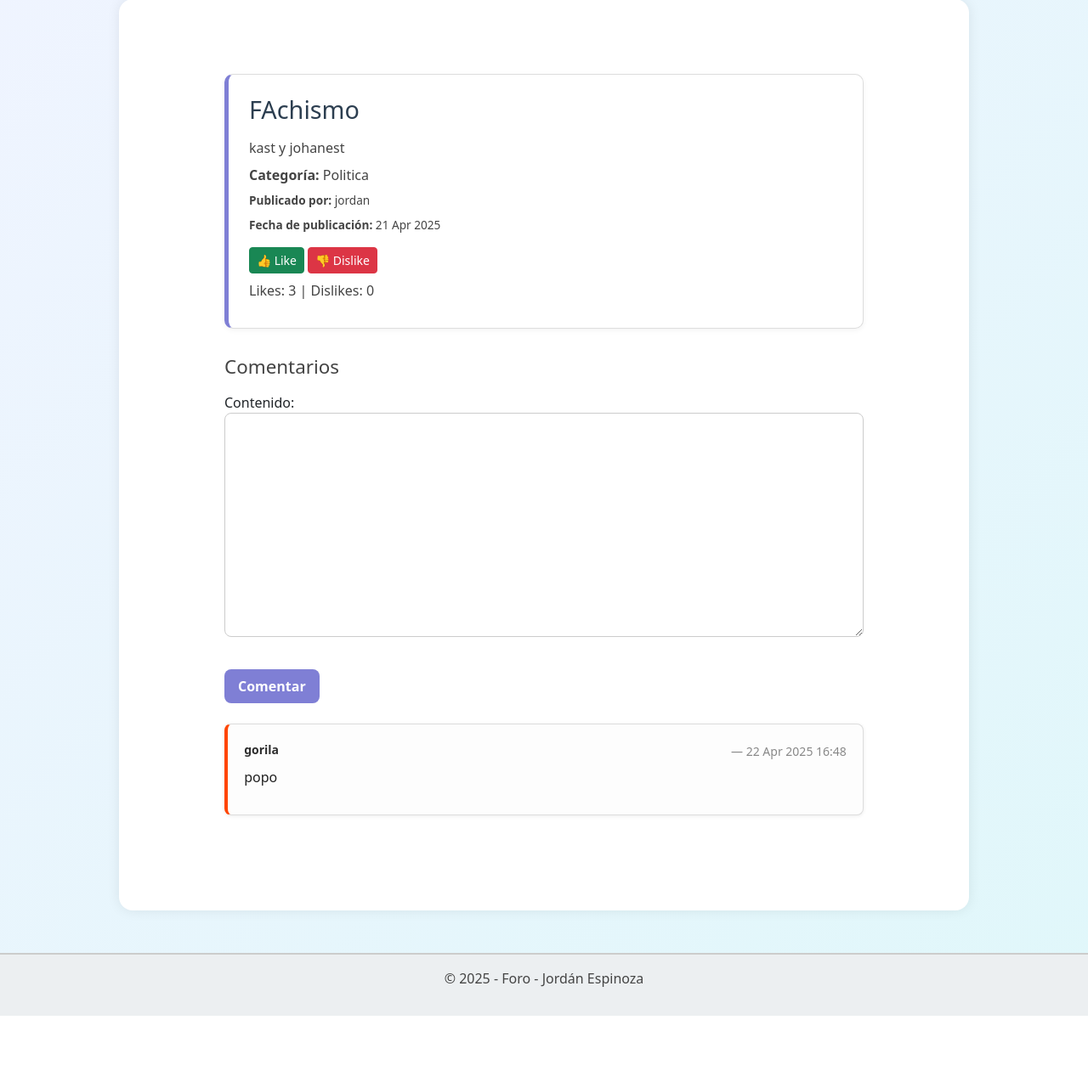
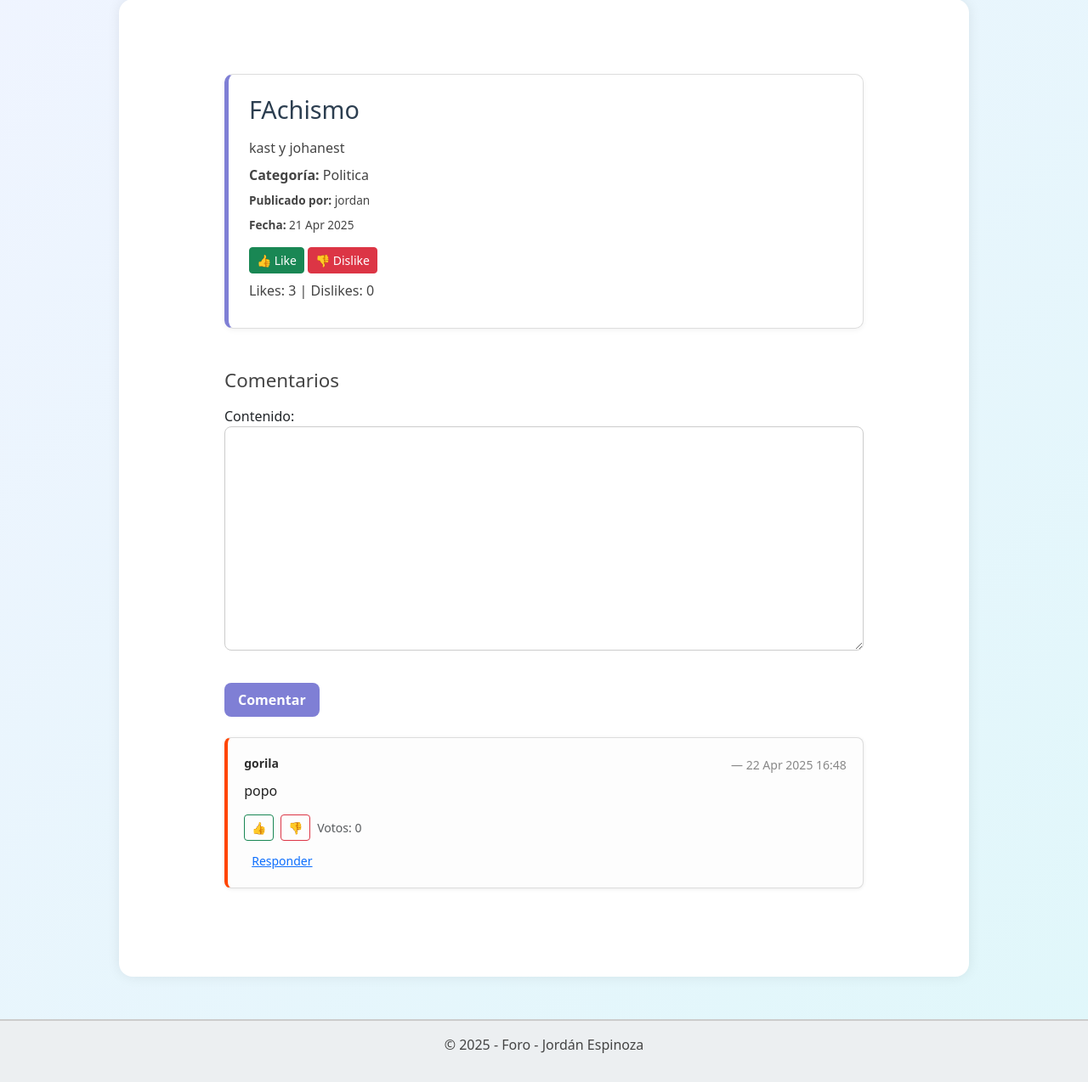
Before and after one commit to kratosjor/foro, a Django app: page /foro/publicaciones/detalle/14 in a window 1280 px wide. Shown: the part 121-1395 px from the top of the page at 85% size. Before the commit the page ends 1317 px from the top, so only its background shows below. Run offline with Django 5.2, Linux system fonts and the light colour scheme; a user stored in the database is signed in; data comes from the database, SQL or seed files in the repository; both versions use the stored data as it was after the commit.

Commit message:
comentar y votar

```diff
--- a/foro_aplicacion/templates/publicaciones/detalle.html
+++ b/foro_aplicacion/templates/publicaciones/detalle.html
@@ -1,4 +1,6 @@
 {% extends 'template_base.html' %}
+{% load foro_tags %}
+
 
 {% block title_page %}
     <title>{{ publicacion.titulo }} | Foro</title>
@@ -11,7 +13,7 @@
         <p class="contenido">{{ publicacion.cuerpo }}</p>
         <p class="categoria"><strong>Categoría:</strong> {{ publicacion.categoria.nombre }}</p>
         <p class="autor"><strong>Publicado por:</strong> {{ publicacion.usuario.username }}</p>
-        <p class="fecha"><strong>Fecha de publicación:</strong> {{ publicacion.fecha_creacion|date:"d M Y" }}</p>
+        <p class="fecha"><strong>Fecha:</strong> {{ publicacion.fecha_creacion|date:"d M Y" }}</p>
 
         {% if user.is_authenticated %}
         <div class="votos mt-3">
@@ -20,23 +22,19 @@
                 <input type="hidden" name="valor" value="1">
                 <button type="submit" class="btn btn-success btn-sm">👍 Like</button>
             </form>
-
             <form method="post" action="{% url 'crear_voto' publicacion.id %}" style="display:inline;">
                 {% csrf_token %}
                 <input type="hidden" name="valor" value="-1">
                 <button type="submit" class="btn btn-danger btn-sm">👎 Dislike</button>
             </form>
-
-            <p class="mt-2">
-                Likes: {{ likes }} | Dislikes: {{ dislikes }}
-            </p>
+            <p class="mt-2">Likes: {{ likes }} | Dislikes: {{ dislikes }}</p>
         </div>
         {% else %}
             <p class="mt-2">Inicia sesión para votar.</p>
         {% endif %}
     </div>
 
-    <div class="comentarios-section">
+    <div class="comentarios-section mt-5">
         <h2>Comentarios</h2>
 
         {% if user.is_authenticated %}
@@ -49,47 +47,82 @@
             <p class="info-login">Debes <a href="{% url 'login' %}">iniciar sesión</a> para comentar.</p>
         {% endif %}
 
-        <div class="lista-comentarios">
+        <div class="lista-comentarios mt-4">
         {% for comentario in comentarios %}
-            <div class="comentario-card fade-in">
+            <div class="comentario-card fade-in mb-3">
                 <div class="comentario-header">
                     <strong>{{ comentario.usuario.username }}</strong>
                     <span class="comentario-fecha">— {{ comentario.fecha_creacion|date:"d M Y H:i" }}</span>
                 </div>
                 <p class="comentario-texto">{{ comentario.contenido }}</p>
 
-                {% if user.is_authenticated and comentario.usuario == user %}
-                    <button type="button" class="btn btn-danger btn-sm" data-bs-toggle="modal" data-bs-target="#confirmarModal{{ comentario.id }}">
-                        Eliminar
-                    </button>
+                <!-- Votos comentario -->
+                {% if user.is_authenticated %}
+                <div class="d-flex gap-2 align-items-center">
+                    <form method="post" action="{% url 'votar_comentario' comentario.id %}">
+                        {% csrf_token %}
+                        <input type="hidden" name="valor" value="1">
+                        <button type="submit" class="btn btn-outline-success btn-sm">👍</button>
+                    </form>
+                    <form method="post" action="{% url 'votar_comentario' comentario.id %}">
+                        {% csrf_token %}
+                        <input type="hidden" name="valor" value="-1">
+                        <button type="submit" class="btn btn-outline-danger btn-sm">👎</button>
+                    </form>
+                    <span class="text-muted small">Votos: {{ comentario.votos.count }}</span>
+                </div>
+                {% endif %}
 
-                    <div class="modal fade" id="confirmarModal{{ comentario.id }}" tabindex="-1" aria-labelledby="exampleModalLabel" aria-hidden="true">
-                        <div class="modal-dialog">
-                            <div class="modal-content">
-                                <div class="modal-header">
-                                    <h5 class="modal-title">Confirmar eliminación</h5>
-                                    <button type="button" class="btn-close" data-bs-dismiss="modal" aria-label="Close"></button>
-                                </div>
-                                <div class="modal-body">
-                                    ¿Estás seguro de que deseas eliminar este comentario?
-                                </div>
-                                <div class="modal-footer">
-                                    <form method="post" action="{% url 'eliminar_comentario' comentario.pk %}">
-                                        {% csrf_token %}
-                                        <button type="submit" class="btn btn-danger">Sí, eliminar</button>
-                                    </form>
-                                    <button type="button" class="btn btn-secondary" data-bs-dismiss="modal">Cancelar</button>
-                                </div>
-                            </div>
-                        </div>
-                    </div>
+                <!-- Responder comentario -->
+                {% if user.is_authenticated %}
+                <button class="btn btn-link btn-sm mt-2" data-bs-toggle="collapse" data-bs-target="#respuestaForm{{ comentario.id }}">Responder</button>
+                <div id="respuestaForm{{ comentario.id }}" class="collapse">
+                    <form method="post">
+                        {% csrf_token %}
+                        {{ form.as_p }}
+                        <input type="hidden" name="comentario_padre_id" value="{{ comentario.id }}">
+                        <button type="submit" class="btn btn-secondary btn-sm">Enviar respuesta</button>
+                    </form>
+                </div>
                 {% endif %}
+
+                <!-- Mostrar respuestas -->
+{% with respuestas_por_comentario|get_item:comentario.id as respuestas %}
+{% if respuestas %}
+    <div class="ms-4 mt-3">
+        {% for respuesta in respuestas %}
+        <div class="comentario-card bg-light p-2 mb-2 rounded">
+            <strong>{{ respuesta.usuario.username }}</strong>
+            <span class="comentario-fecha small">— {{ respuesta.fecha_creacion|date:"d M Y H:i" }}</span>
+            <p class="comentario-texto">{{ respuesta.contenido }}</p>
+
+            {% if user.is_authenticated %}
+            <div class="d-flex gap-2 align-items-center">
+                <form method="post" action="{% url 'votar_comentario' respuesta.id %}">
+                    {% csrf_token %}
+                    <input type="hidden" name="valor" value="1">
+                    <button type="submit" class="btn btn-outline-success btn-sm">👍</button>
+                </form>
+                <form method="post" action="{% url 'votar_comentario' respuesta.id %}">
+                    {% csrf_token %}
+                    <input type="hidden" name="valor" value="-1">
+                    <button type="submit" class="btn btn-outline-danger btn-sm">👎</button>
+                </form>
+                <span class="text-muted small">Votos: {{ respuesta.votos.count }}</span>
+            </div>
+            {% endif %}
+        </div>
+        {% endfor %}
+    </div>
+{% endif %}
+{% endwith %}
+
+
             </div>
         {% empty %}
             <p>No hay comentarios todavía. Sé el primero en opinar.</p>
         {% endfor %}
         </div>
-
     </div>
 </div>
 
--- /dev/null
+++ b/foro_aplicacion/templatetags/foro_tags.py
@@ -0,0 +1,7 @@
+from django import template
+
+register = template.Library()
+
+@register.filter
+def get_item(dictionary, key):
+    return dictionary.get(key)
--- a/foro_aplicacion/urls.py
+++ b/foro_aplicacion/urls.py
@@ -29,6 +29,9 @@ urlpatterns = [
 
     #voto
     path('votar/<int:pk>/', crear_voto, name='crear_voto'),
+    path('comentarios/votar/<int:comentario_id>/', votar_comentario, name='votar_comentario'),
+
+
 
     #perfil
     path('perfil/<int:usuario_id>/', perfil_usuario, name='perfil_usuario'),
--- a/foro_aplicacion/views.py
+++ b/foro_aplicacion/views.py
@@ -138,14 +138,24 @@ class PublicacionDetailView(FormMixin, DetailView):
         context = super().get_context_data(**kwargs)
         publicacion = self.get_object()
 
-        # Comentarios
-        context['comentarios'] = Comentario.objects.filter(publicacion=publicacion).order_by('fecha_creacion')
+        # Comentarios principales (sin padre)
+        comentarios = Comentario.objects.filter(publicacion=publicacion, comentario_padre__isnull=True).order_by('fecha_creacion')
+        context['comentarios'] = comentarios
 
-        # Likes y Dislikes
+        # Diccionario de respuestas por ID
+        respuestas = Comentario.objects.filter(publicacion=publicacion, comentario_padre__isnull=False).order_by('fecha_creacion')
+        respuestas_por_comentario = {}
+        for respuesta in respuestas:
+            padre_id = respuesta.comentario_padre_id
+            respuestas_por_comentario.setdefault(padre_id, []).append(respuesta)
+
+        context['respuestas_por_comentario'] = respuestas_por_comentario
+
+        # Likes y Dislikes de la publicación
         context['likes'] = publicacion.votos.filter(valor=1).count()
         context['dislikes'] = publicacion.votos.filter(valor=-1).count()
 
-        # Formulario de comentarios
+        # Formulario de comentario
         if 'form' not in context:
             context['form'] = self.get_form()
 
@@ -162,6 +172,16 @@ class PublicacionDetailView(FormMixin, DetailView):
             comentario = form.save(commit=False)
             comentario.usuario = request.user
             comentario.publicacion = self.object
+
+            # Verifica si es respuesta a otro comentario
+            padre_id = request.POST.get('comentario_padre_id')
+            if padre_id:
+                try:
+                    padre = Comentario.objects.get(pk=padre_id)
+                    comentario.comentario_padre = padre
+                except Comentario.DoesNotExist:
+                    pass  # ignora si no existe
+
             comentario.save()
             return redirect(self.get_success_url())
         else:
@@ -246,6 +266,41 @@ def crear_voto(request, pk):
     return redirect('login')
 
 
+######################
+# VISTA votar COMENTARIO
+######################
+
+def votar_comentario(request, comentario_id):
+    if request.method == 'POST' and request.user.is_authenticated:
+        comentario = get_object_or_404(Comentario, pk=comentario_id)
+        valor = int(request.POST.get('valor'))
+
+        voto_existente = VotoComentario.objects.filter(usuario=request.user, comentario=comentario).first()
+        if voto_existente:
+            diferencia = valor - voto_existente.valor
+            comentario.usuario.reputacion += diferencia * 2
+
+            if comentario.usuario.reputacion < 0:
+                comentario.usuario.reputacion = 0
+
+            comentario.usuario.save()
+
+            voto_existente.valor = valor
+            voto_existente.save()
+        else:
+            VotoComentario.objects.create(usuario=request.user, comentario=comentario, valor=valor)
+            comentario.usuario.reputacion += valor * 2
+
+            if comentario.usuario.reputacion < 0:
+                comentario.usuario.reputacion = 0
+
+            comentario.usuario.save()
+
+        return redirect('detalle_publicacion', pk=comentario.publicacion.pk)
+
+    return redirect('login')
+
+
 
 ######################
 # VISTA CREAR ETIQUETA
```
Also changed, not shown: db.sqlite3, foro_aplicacion/templatetags/__init__.py (added).
